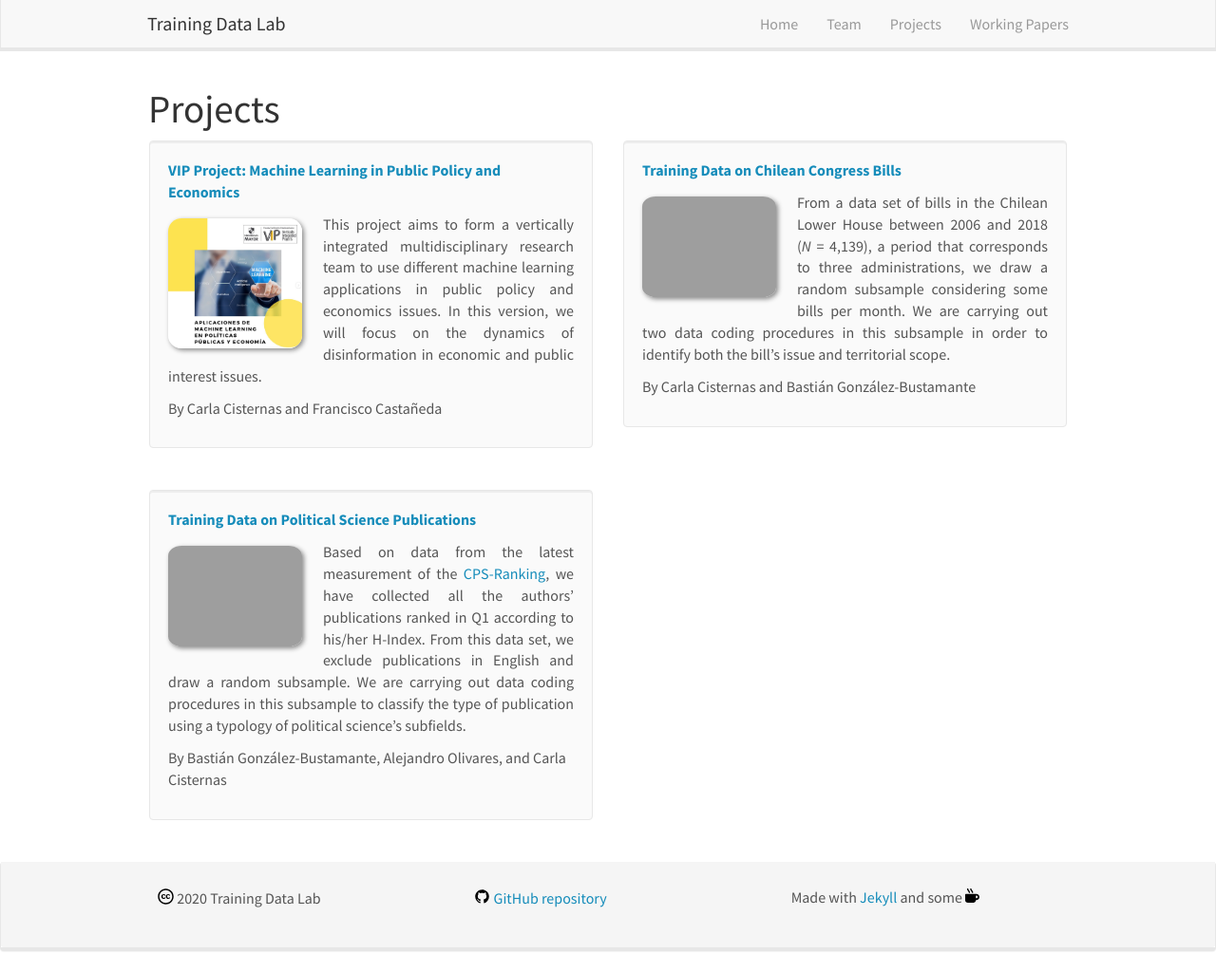
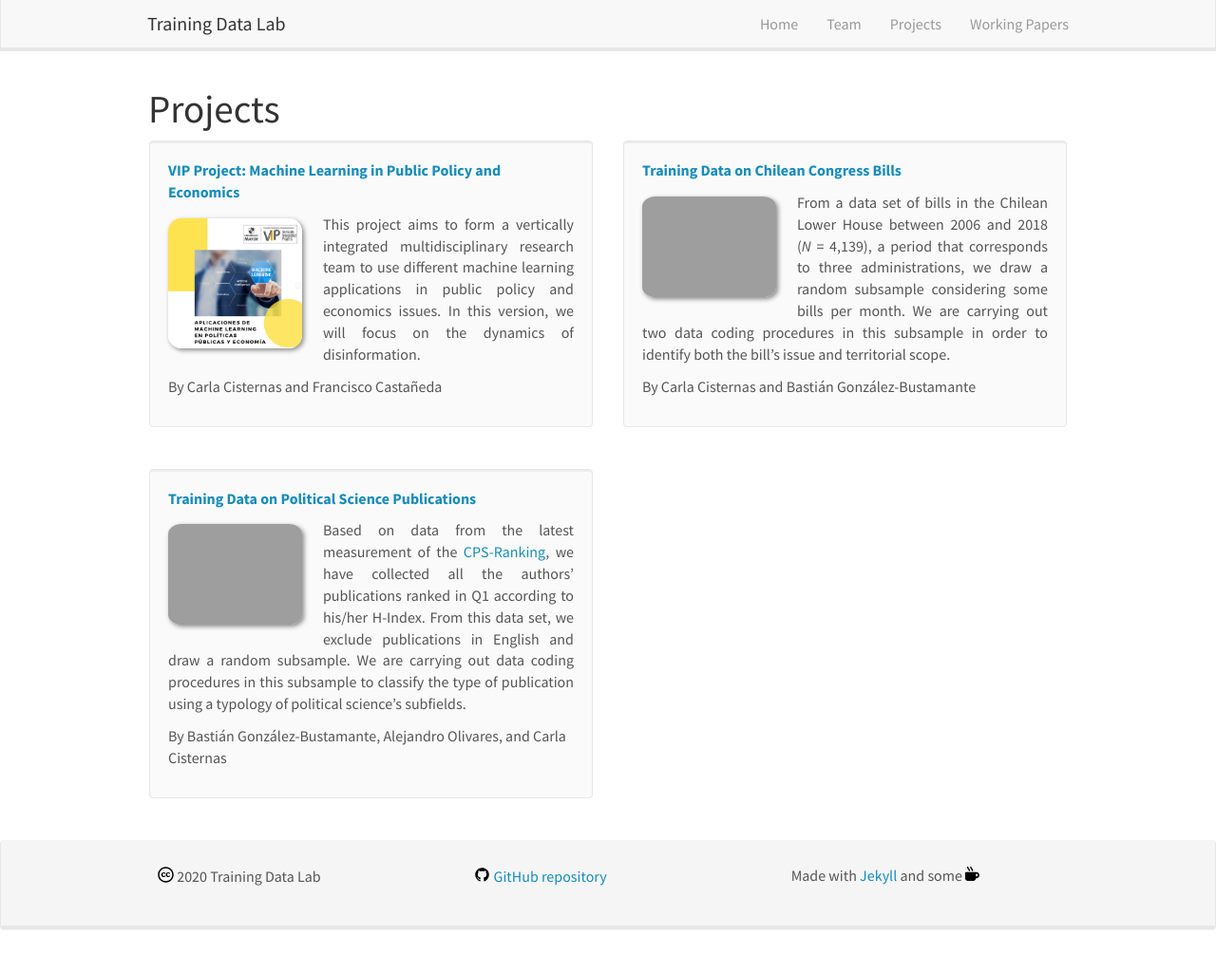
Before and after one commit to training-datalab/old-training-datalab.com, a Jekyll site: the page built from _pages/projects.md, in a window 1280 px wide and 1024 px high. Shown: the whole window at 95% size. Built offline with Jekyll 4.4.1, drawn with Linux system fonts in a browser that asks for light colours; nearby versions of some CDN libraries.

Commit message:
Update projects.yml

```diff
--- a/_data/projects.yml
+++ b/_data/projects.yml
@@ -1,6 +1,6 @@
 - title: "VIP Project: Machine Learning in Public Policy and Economics"
   image: UMayor.png
-  description: This project aims to form a vertically integrated multidisciplinary research team to use different machine learning applications in public policy and economics issues. In this version, we will focus on the dynamics of disinformation in economic and public interest issues.
+  description: This project aims to form a vertically integrated multidisciplinary research team to use different machine learning applications in public policy and economics issues. In this version, we will focus on the dynamics of disinformation.
   authors: Carla Cisternas and Francisco Castañeda
   link:
     url: https://training-datalab.com/projects/vip-project-machine-learning
```
